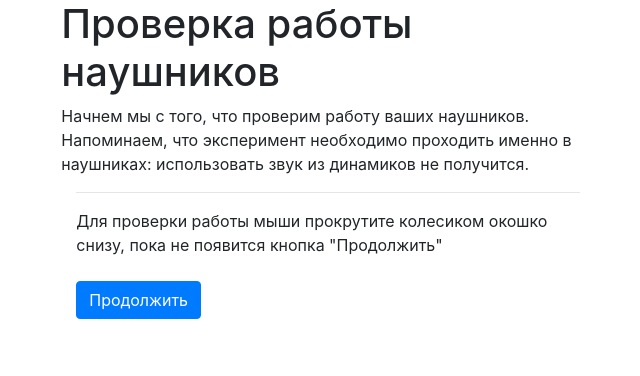
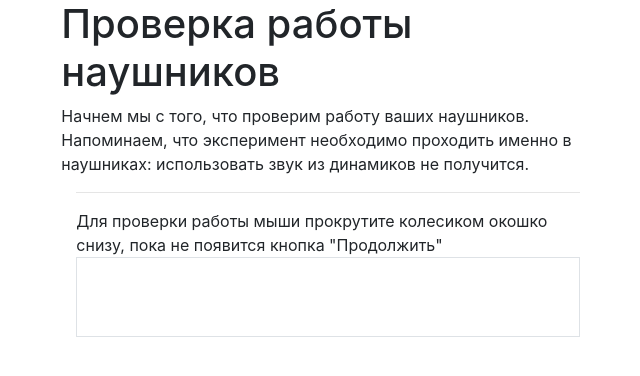
Before and after one commit to kalenkovich/mousetracking-django, a Django app: template experiment/templates/experiment/devices_check.html in a window 1280 px wide. Shown: the top 376 px of the page, without its empty margins (312-952 px from the left). Run offline with Django 3.2, Linux system fonts and the light colour scheme; the template is opened without the code that fills it, so the values that code supplies are empty; some libraries are stand-ins or nearby versions.

Commit message:
hid the continue button within a scrollable div

```diff
--- /dev/null
+++ b/experiment/static/experiment/mouseCheck.css
@@ -0,0 +1,7 @@
+.mouseCheck-scrollable {
+  height: 10vh;
+}
+
+#mouseCheck-scrollable-div {
+  overflow-y: auto;
+}
--- a/experiment/static/experiment/mouseCheck.js
+++ b/experiment/static/experiment/mouseCheck.js
@@ -15,6 +15,16 @@ const mouseCheck = {
         }).appendTo(container);
 
         // Scrollable window with the hidden "continue" button.
+        $('<div/>', {
+            id: "mouseCheck-scrollable-div",
+            class: "mouseCheck-scrollable border",
+        }).appendTo(container);
+        const scrollableDiv = $('#mouseCheck-scrollable-div');
+        // Empty span of the same height (set in css to class .mouseCheck-scrollable)
+        $('<div/>', {
+            class: "mouseCheck-scrollable",
+        }).appendTo(scrollableDiv);
+
 
         // Add button to continue
         $('<br/>').appendTo(container);
@@ -28,7 +38,7 @@ const mouseCheck = {
             container.empty();
             $(document).trigger('mouseCheckEnd', {didPass: true});
           }
-        }).appendTo(container);
+        }).appendTo(scrollableDiv);
     },
 
 
--- a/experiment/templates/experiment/devices_check.html
+++ b/experiment/templates/experiment/devices_check.html
@@ -2,15 +2,13 @@
 {% load static %}
 
 {% block head-css %}
-    <link rel="stylesheet" type="text/css"
-          href="{%  static "experiment/headphone_check/HeadphoneCheckStyle.css" %}">
+    <link rel="stylesheet" type="text/css" href="{%  static "experiment/headphone_check/HeadphoneCheckStyle.css" %}">
+    <link rel="stylesheet" type="text/css" href="{%  static "experiment/mouseCheck.css" %}">
 {% endblock %}
 
 {% block head-js %}
-    <script type="text/javascript"
-            src="{%  static "experiment/headphone_check/HeadphoneCheck.js" %}"></script>
-        <script type="text/javascript"
-            src="{%  static "experiment/mouseCheck.js" %}"></script>
+    <script type="text/javascript" src="{%  static "experiment/headphone_check/HeadphoneCheck.js" %}"></script>
+    <script type="text/javascript" src="{%  static "experiment/mouseCheck.js" %}"></script>
     <script>
         $(document).ready(function () {
             $(document).on('hcHeadphoneCheckEnd', function (event, data) {
```
